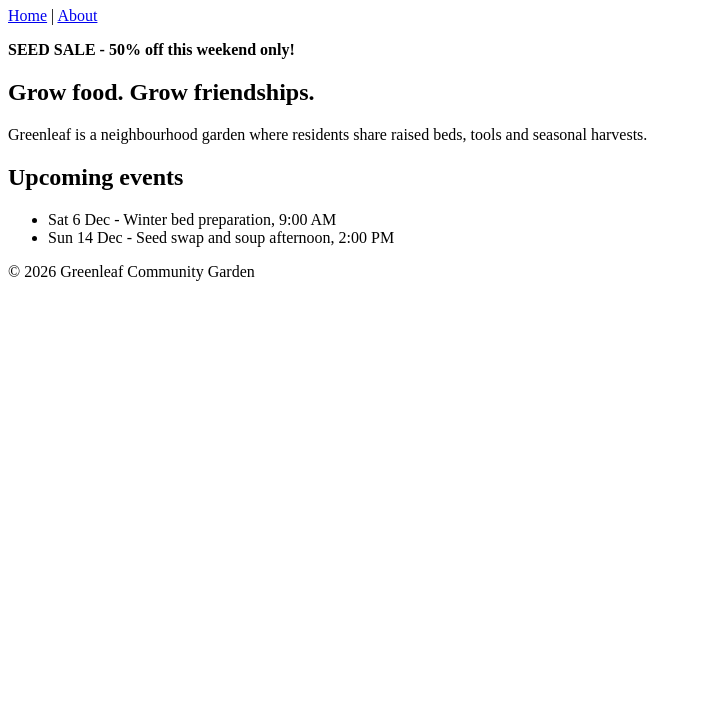
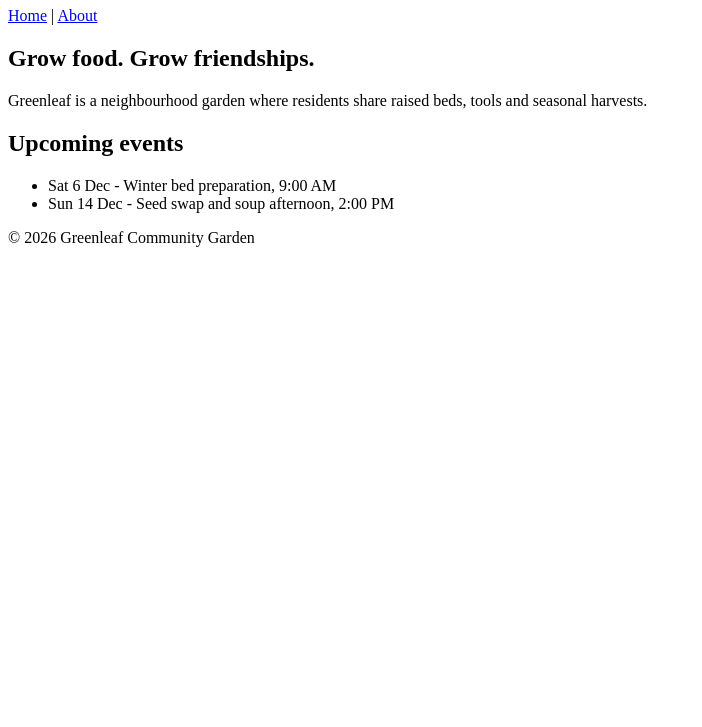
Before and after one commit to Raghavendra1729-cell/community-garden-git-assignment, a plain HTML site: page index.html in a window 1280 px wide. Shown: the part 73-800 px from the top of the page, without its empty margins (0-702 px from the left). Drawn offline with Linux system fonts and the light colour scheme.

Commit message:
Revert "Add experimental seed-sale banner"
This reverts commit a0ac35246191ba07756ab97fe98d4319b77f10d2.

```diff
--- a/index.html
+++ b/index.html
@@ -13,7 +13,6 @@
       <a href="about.html">About</a>
     </nav>
   </header>
-  <p><strong>SEED SALE - 50% off this weekend only!</strong></p>
   <main>
     <h2>Grow food. Grow friendships.</h2>
     <p>Greenleaf is a neighbourhood garden where residents share raised beds,
```
